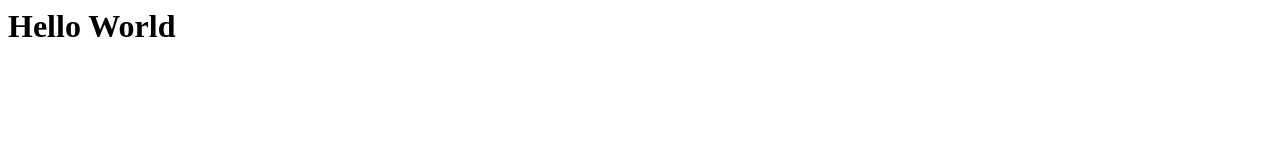
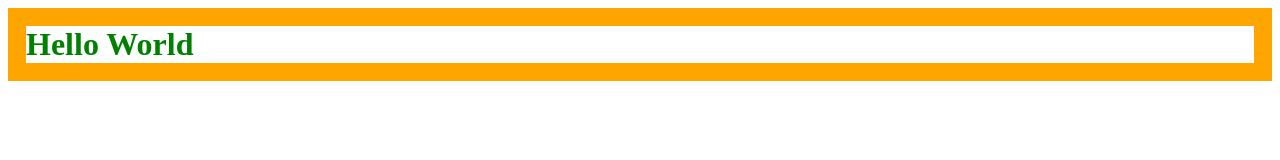
Before and after one commit to Max-Dtk/hello-world, a plain HTML site: page index.html in a window 1280 px wide. Drawn offline with Linux system fonts and the light colour scheme.

Commit message:
Update index.html

```diff
--- a/index.html
+++ b/index.html
@@ -6,4 +6,7 @@
   <body>
     <h1>Hello World</h1>
   </body>
+<style>
+  h1 {color: green; border: solid orange 18px;}
+</style>
 </html>
```
